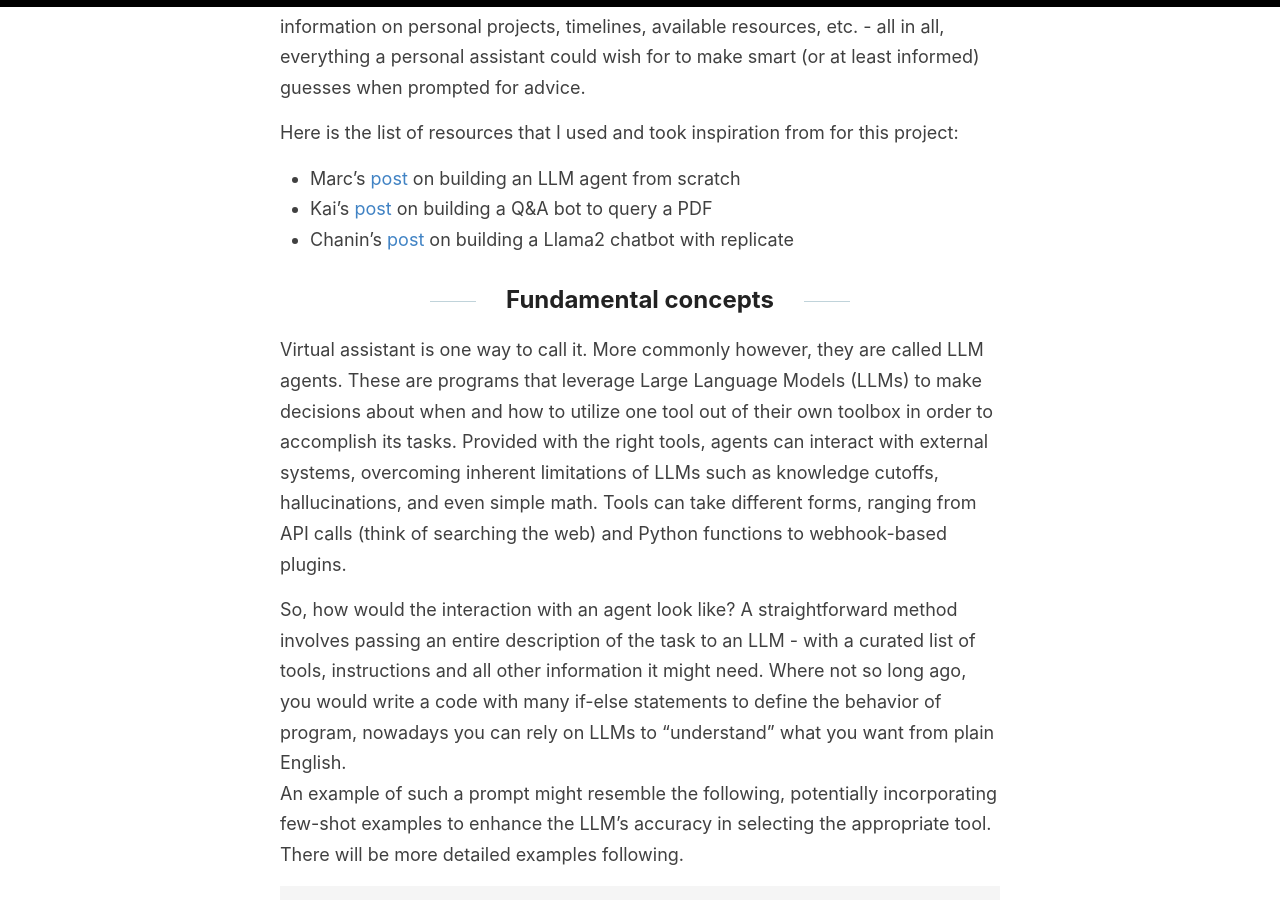
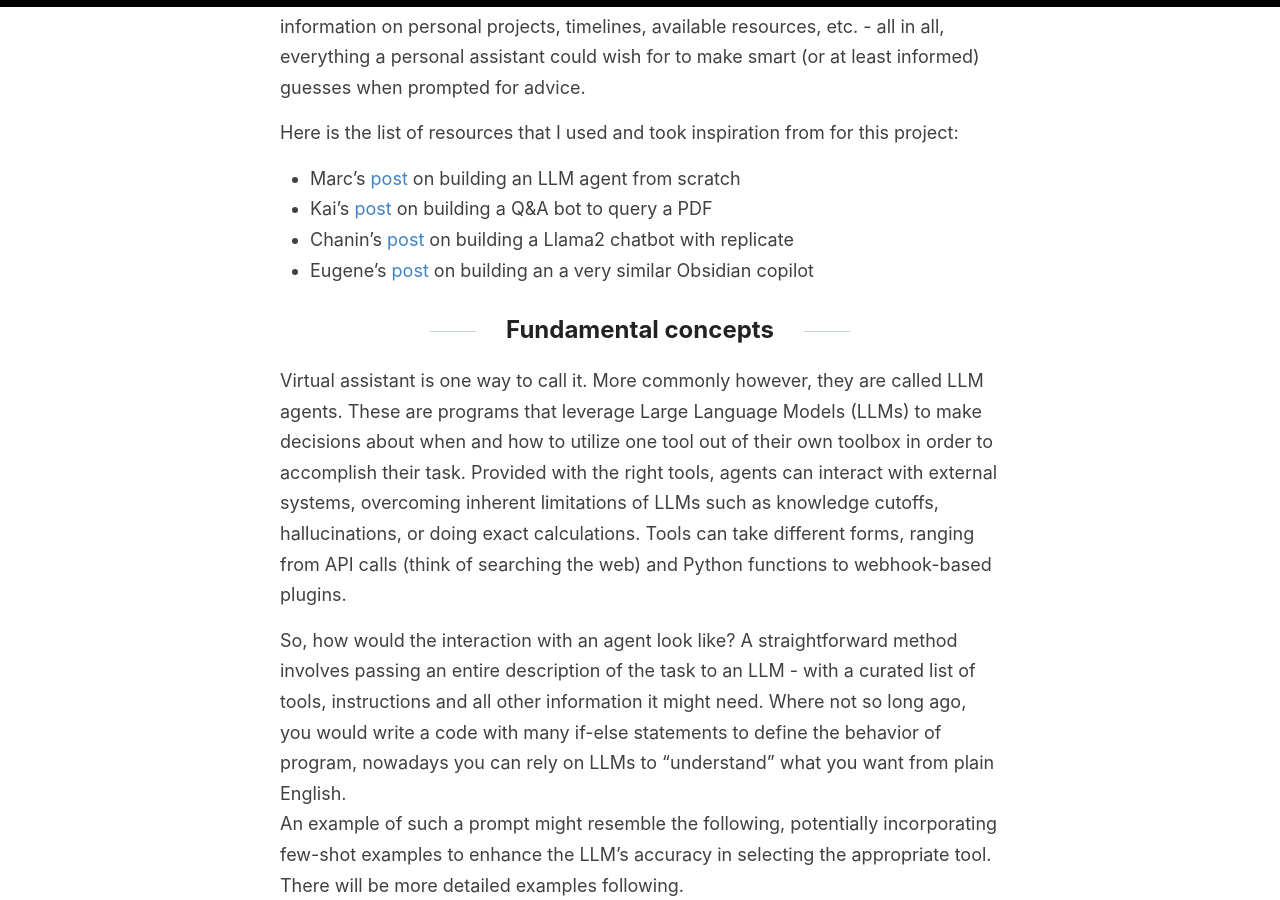
Before and after one commit to helmutlutz/blog, a Jekyll site: the page built from docs/_posts/2024-03-07-obsidian-assistant.markdown, in a window 1280 px wide and 900 px high, scrolled down 846 px. Built offline with Jekyll 4.4.1, drawn with Linux system fonts in a browser that asks for light colours; some of the changed text lies outside the part shown.

Commit message:
Fixed references in obsidian-assistant

````diff
--- a/docs/_posts/2024-03-07-obsidian-assistant.markdown
+++ b/docs/_posts/2024-03-07-obsidian-assistant.markdown
@@ -17,9 +17,10 @@
 - Marc's [post][paeppers-llm-agent] on building an LLM agent from scratch
 - Kai's [post][kaichaos-qa-bot] on building a Q&A bot to query a PDF
 - Chanin's [post][st-llama2-chatbot] on building a Llama2 chatbot with replicate
+- Eugene's [post][eugenes-obsidian-assistant] on building an a very similar Obsidian copilot
 
 ## Fundamental concepts
-Virtual assistant is one way to call it. More commonly however, they are called LLM agents. These are programs that leverage Large Language Models (LLMs) to make decisions about when and how to utilize one tool out of their own toolbox in order to accomplish its tasks. Provided with the right tools, agents can interact with external systems, overcoming inherent limitations of LLMs such as knowledge cutoffs, hallucinations, and even simple math. Tools can take different forms, ranging from API calls (think of searching the web) and Python functions to webhook-based plugins.
+Virtual assistant is one way to call it. More commonly however, they are called LLM agents. These are programs that leverage Large Language Models (LLMs) to make decisions about when and how to utilize one tool out of their own toolbox in order to accomplish their task. Provided with the right tools, agents can interact with external systems, overcoming inherent limitations of LLMs such as knowledge cutoffs, hallucinations, or doing exact calculations. Tools can take different forms, ranging from API calls (think of searching the web) and Python functions to webhook-based plugins.
 
 So, how would the interaction with an agent look like? A straightforward method involves passing an entire description of the task to an LLM - with a curated list of tools, instructions and all other information it might need. Where not so long ago, you would write a code with many if-else statements to define the behavior of program, nowadays you can rely on LLMs to "understand" what you want from plain English.
 An example of such a prompt might resemble the following, potentially incorporating few-shot examples to enhance the LLM's accuracy in selecting the appropriate tool. There will be more detailed examples following.
@@ -50,7 +51,7 @@
 Agent frameworks may differ; for instance, ReAct combines tool selection and answer generation in a single prompt. The logic can run in a single pass or an agent loop that terminates upon generating a final answer, throwing an exception, or reaching a timeout. Despite variations, agents consistently leverage the LLM to orchestrate planning and tool invocations until task completion.
 
 ## Learning from a minimal example
-For the obsidian-chatbot I want to use LangChain, but it has already reached a point where it has become very complicated with lots of abstractions. Maybe we can understand how an LLM Agent works with a few simple lines of code. Doing some research, I came across the [llm_agents repository by Marc Päpper] and found it to be a great resource for understanding some concepts. Let's take a look at some code passages and break down how an agent works under the hood.
+For the Obsidian-chatbot I want to use LangChain, but it has already reached a point where it has become very complicated with lots of abstractions. Maybe we can understand how an LLM Agent works with a few simple lines of code. Doing some research, I came across the `llm_agents` [repository][paeppers-agent-repo] by Marc Päpper and found it to be a great resource for understanding some concepts. Let's take a look at some code passages and break down how an agent works under the hood.
 
 First, we want to have an entrypoint for running the agent. This entrypoint is the `run_agent.py` file. It takes user input, initializes an agent using the Agent class, and then runs the agent to generate a response. The agent is equipped with various tools such as PythonREPLTool, SerpAPITool, and HackerNewsSearchTool. The final answer from the agent is printed.
 ```python
@@ -571,8 +572,9 @@
 
 Acknowledgments: I’d like to express my gratitude to the LangChain community, fellow developers, and the creators of LLMs. Your collective efforts inspire us all. Happy building! 🙌
 
-
+[eugenes-obsidian-assistant]: https://eugeneyan.com/writing/obsidian-copilot/
 [paeppers-llm-agent]: https://www.paepper.com/blog/posts/intelligent-agents-guided-by-llms/
+[paeppers-agent-repo]: https://github.com/mpaepper/llm_agents
 [kaichaos-qa-bot]: https://randomdotnext.com/q-a-bot-using-langchain-huggingface-embedding-openai/
 [st-llama2-chatbot]: https://blog.streamlit.io/how-to-build-a-llama-2-chatbot/
 [choose-vector-store]: https://js.langchain.com/docs/modules/data_connection/vectorstores/
````
